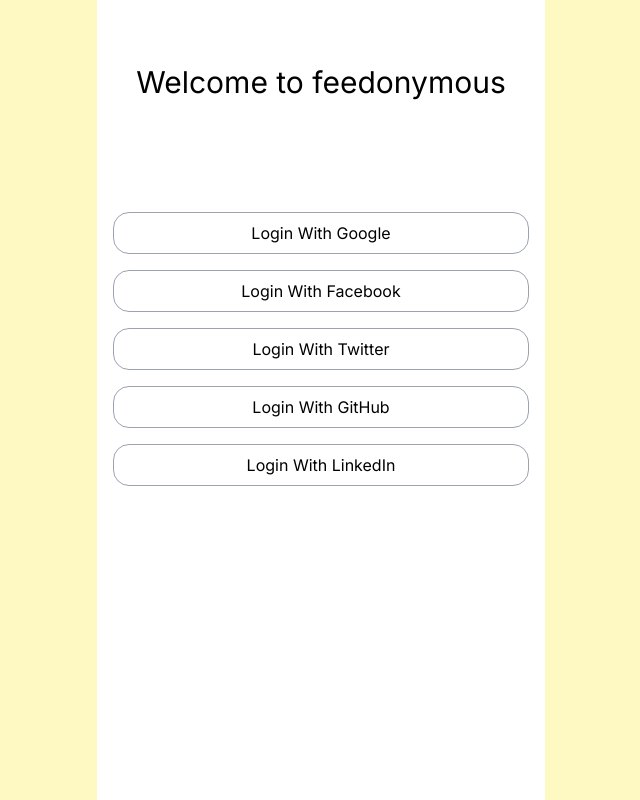
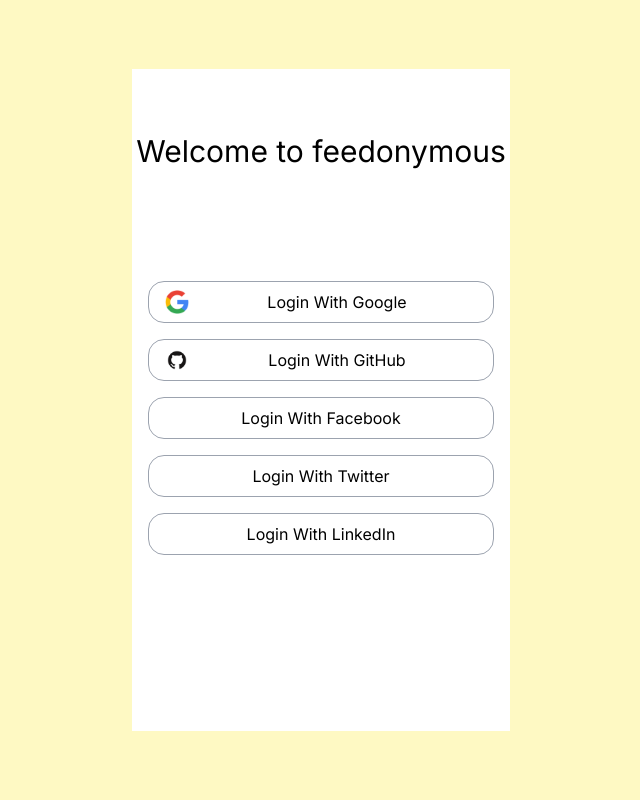
Before and after one commit to anurag-21-badwahe/anonymous, a Next.js app: page / in a window 1280 px wide. Shown: the whole page, without its empty margins (319-959 px from the left). Built offline with nearby package versions, Linux system fonts and the light colour scheme.

Commit message:
Add icon and made some chages on syling in login page

```diff
--- a/src/components/Login.tsx
+++ b/src/components/Login.tsx
@@ -1,23 +1,43 @@
+"use client";
 import React from "react";
+import googleIcon from "../../public/googleIcon.png";
+import githubIcon from "../../public/githubIcon.png";
+import Image from "next/image";
 
 const Login = () => {
   return (
     <>
-    <div className="w-screen h-screen bg-yellow-100">
-      <div className="h-screen max-w-md bg-white text-center m-auto py-16">
-        <div className="text-3xl text-black">Welcome to feedonymous</div>
+      <div className="w-screen h-screen bg-yellow-100 flex items-center justify-center">
+        <div className="max-w-md bg-white text-center py-16">
+          <div className="text-3xl text-black px-1">Welcome to feedonymous</div>
           <div className="m-auto px-4 my-28">
-          <div className="border border-gray-400 rounded-2xl px-4 py-2 mb-4 text-black">
-            Login With Google
+            <div className="border border-gray-400 rounded-2xl px-4 py-2 mb-4 text-black flex items-center justify-center">
+              <Image
+                src={googleIcon.src}
+                alt="Google Icon"
+                className="w-6 h-6 mr-2"
+                height={6}
+                width={6}
+              />
+            <span className="flex-1">Login With Google</span>
             </div>
+
+            <div className="border border-gray-400 rounded-2xl px-4 py-2 mb-4 text-black flex items-center justify-center">
+              <Image
+                src={githubIcon.src}
+                alt="GitHub Icon"
+                className="w-6 h-6 mr-2"
+                height={6}
+                width={6}
+              />
+              <span className="flex-1">Login With GitHub</span>
+            </div>
+
             <div className="border border-gray-400 rounded-2xl px-4 py-2 mb-4">
               Login With Facebook
             </div>
             <div className="border border-gray-400 rounded-2xl px-4 py-2 mb-4">
               Login With Twitter
-          </div>
-          <div className="border border-gray-400 rounded-2xl px-4 py-2 mb-4">
-            Login With GitHub
             </div>
             <div className="border border-gray-400 rounded-2xl px-4 py-2 mb-4">
               Login With LinkedIn
```
Also changed, not shown: public/githubIcon.png (added), public/googleIcon.png (added). Lines whose indentation alone changed are shown as unchanged.
